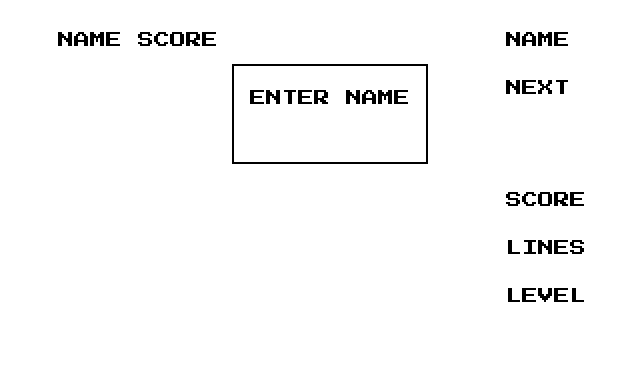
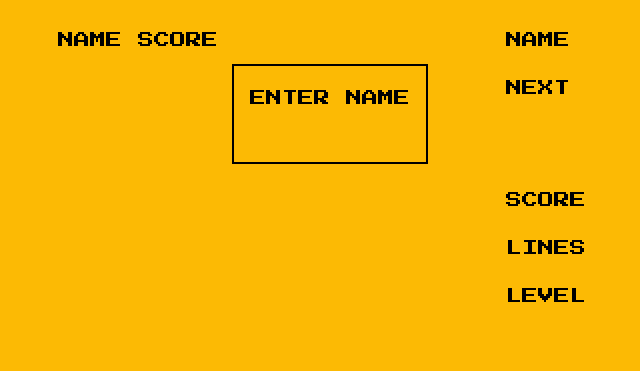
Before and after one commit to sindre-kodehode/tetrominoes-js, a website with bundled scripts: page index.html in a window 1280 px wide. Shown: the whole page, without its empty margins (310-950 px from the left). Built offline with nearby package versions, Linux system fonts and the light colour scheme.

Commit message:
change color scheme

```diff
--- a/style/style.css
+++ b/style/style.css
@@ -11,6 +11,7 @@ body {
   grid-template-columns : auto 15rem auto  ;
   justify-content       : center           ;
   margin                : 2rem auto        ;
+  background            : #fcba04          ;
 }
 
 td, div {
@@ -40,7 +41,7 @@ output {
 
 #menu main {
   align-items : center            ;
-  background  : white             ;
+  background  : #fcba04           ;
   border      : 2px solid black   ;
   display     : grid              ;
   grid        : 2rem 2rem / 10rem ;
@@ -55,6 +56,7 @@ output {
   outline        : none             ;
   text-align     : center           ;
   text-transform : uppercase        ;
+  background     : #fcba04          ;
 }
 
 #global-hi-scores, #user-hi-scores {
@@ -87,5 +89,5 @@ output {
 }
 
 .active {
-  background : red ;
+  background : #a50104;
 }
```
